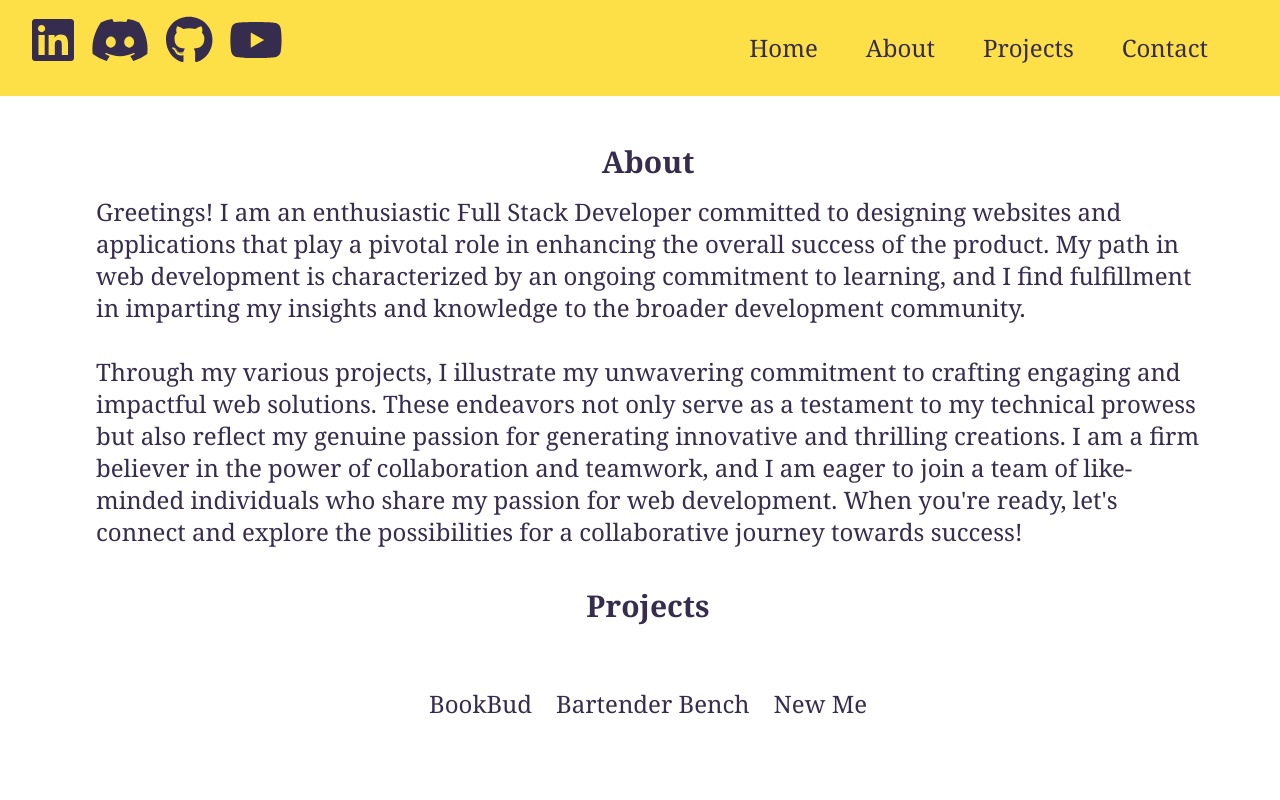
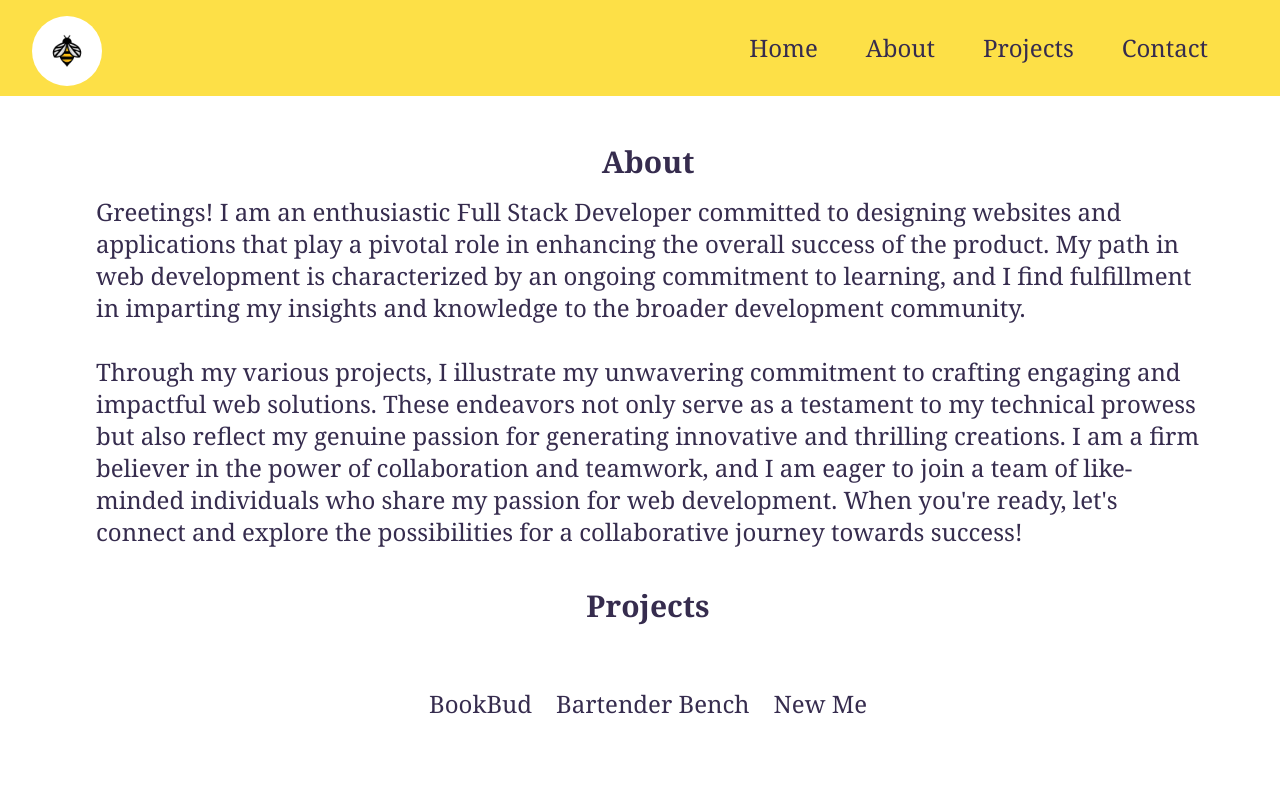
Before and after one commit to segvndo/Segvndo, a Next.js app: page / in a window 1280 px wide. Shown: the top 800 px of the page. Built offline with nearby package versions, Linux system fonts and the light colour scheme.

Commit message:
Add logo to nav

```diff
--- a/src/components/Navigation.tsx
+++ b/src/components/Navigation.tsx
@@ -4,6 +4,8 @@ import Link from 'next/link';
 import SoscMedia from './SoscMedia';
 import { FontAwesomeIcon } from '@fortawesome/react-fontawesome';
 import { faBars } from '@fortawesome/free-solid-svg-icons';
+import Image from 'next/image';
+import bee from '../../assets/bee.jpg';
 
 const Navigation: React.FC = () => {
 
@@ -17,7 +19,15 @@ const Navigation: React.FC = () => {
       <div className="nav-container">
         <nav className="flex flex-col lg:flex-row items-center lg:justify-end space-y-4 lg:space-y-0 lg:space-x-16 bg-grey-500 text-2xl pr-6 font-serif text-bp-primary-color bg-yellow-300 p-8 w-full h-18">
 
-          <SoscMedia />
+          {/* <SoscMedia /> */}
+
+          <div className="fixed left-0 top-0 p-4 ml-4">
+            <div className="relative">
+              <Image src={bee} alt="Bee Logo" height={60} width={70} className="rounded-full mb-8" />
+              {/* <h1 className="absolute bottom-0 left-2 mb-2 lg:mb-0 lg:mr-4 text-xs text-bp-primary-color">I am Bea</h1> */}
+            </div>
+          </div>
+
 
           {/* Burger Icon for Small Screens */}
           <div className="lg:hidden cursor-pointer" onClick={toggleMenu}>
```
Also changed, not shown: assets/bee.jpg (added).
